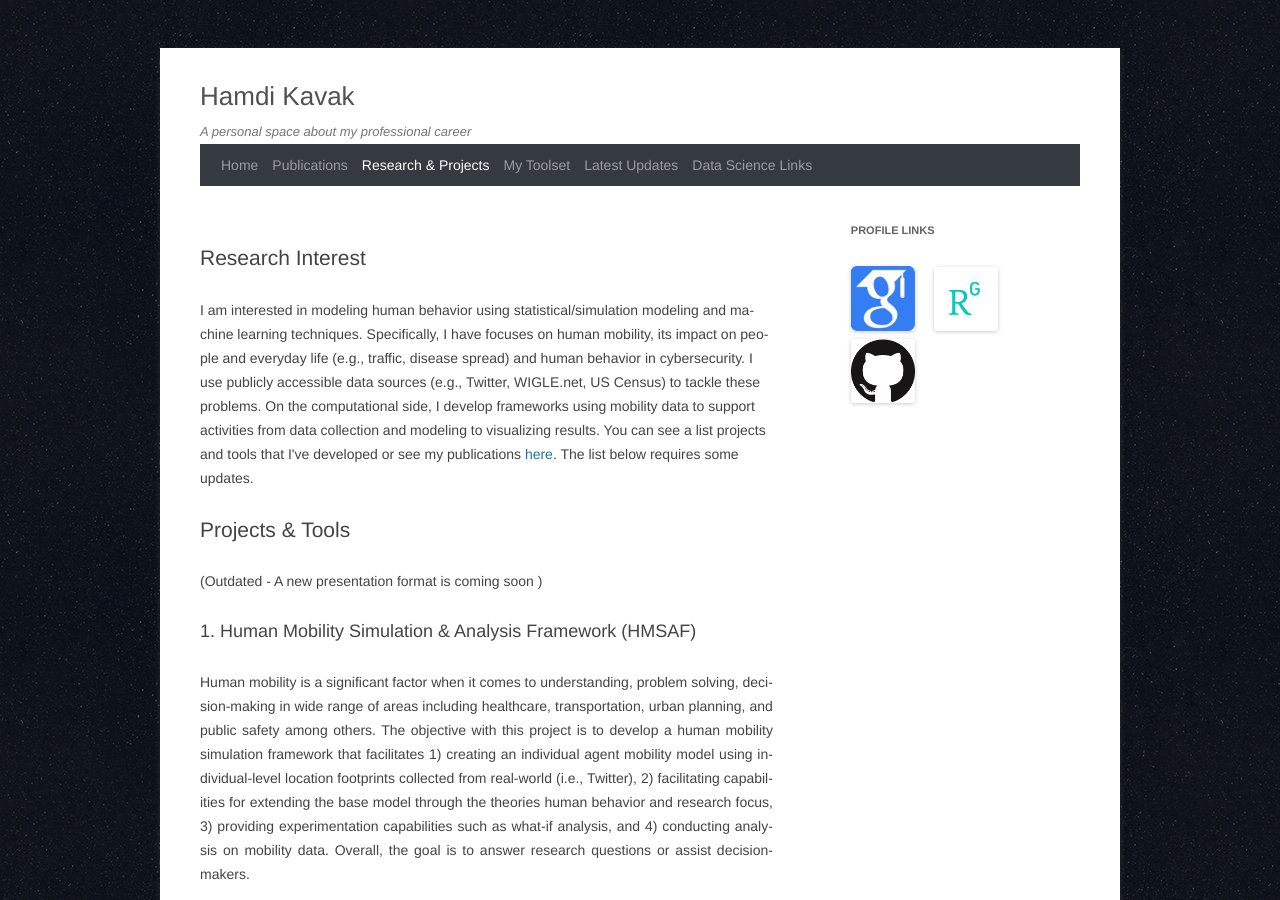
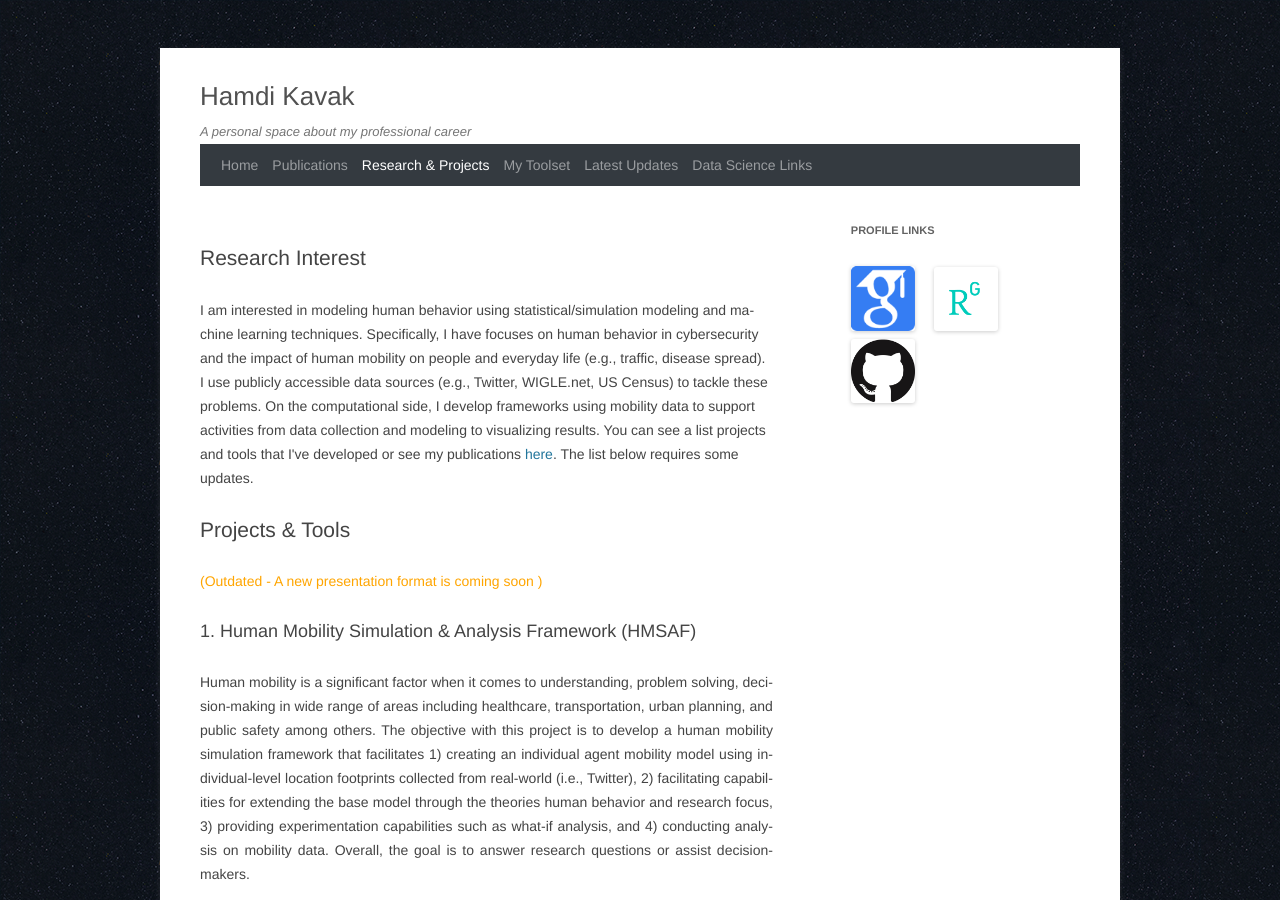
Before and after one commit to hamdikavak/hamdikavak.github.io, a Jekyll site: the page built from research-and-projects/index.html, in a window 1280 px wide and 900 px high. Built offline with Jekyll 4.4.1, drawn with Linux system fonts in a browser that asks for light colours; nearby versions of some CDN libraries.

Commit message:
Research page description update

```diff
--- a/research-and-projects/index.html
+++ b/research-and-projects/index.html
@@ -8,14 +8,14 @@ current_page_research: active
 <h1>Research Interest</h1>
 <p>
 I am interested in modeling human behavior using statistical/simulation modeling and machine learning techniques.
-  Specifically, I have focuses on human mobility, its impact on people and everyday life (e.g., traffic, disease spread) and human behavior in cybersecurity.
+  Specifically, I have focuses on human behavior in cybersecurity and the impact of human mobility on people and everyday life (e.g., traffic, disease spread).
   I use publicly accessible data sources (e.g., Twitter, WIGLE.net, US Census) to tackle these problems.
   On the computational side, I develop frameworks using mobility data to support activities from data collection and modeling to visualizing results.
   You can see a list projects and tools that I've developed or see my publications <a title="Publications" href="{{ site.baseurl }}/publications/">here</a>.
   The list below requires some updates.
 </p>
 
-<h1>Projects &amp; Tools</h1> (Outdated - A new presentation format is coming soon )
+<h1>Projects &amp; Tools</h1> <span style="color: orange">(Outdated - A new presentation format is coming soon )</span>
 <h2>1. Human Mobility Simulation &amp; Analysis Framework (HMSAF)</h2>
 <p style="text-align: justify;">
   Human mobility is a significant factor when it comes to understanding, problem solving, decision-making in wide range of areas including healthcare, transportation, urban planning, and public safety among others.
```
